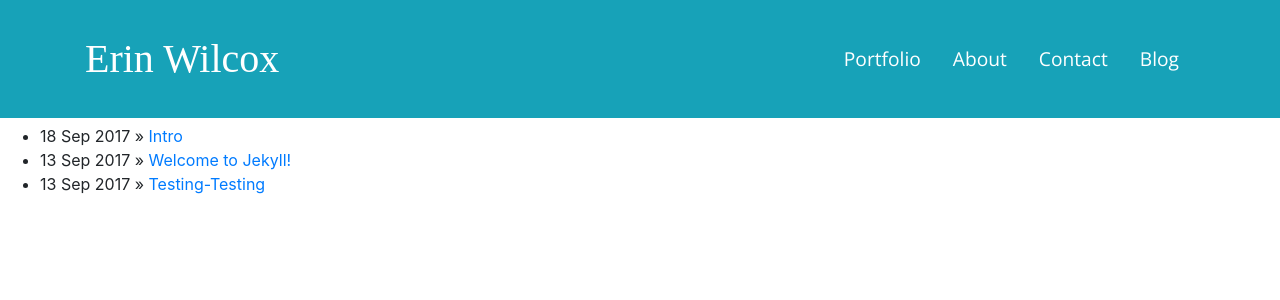
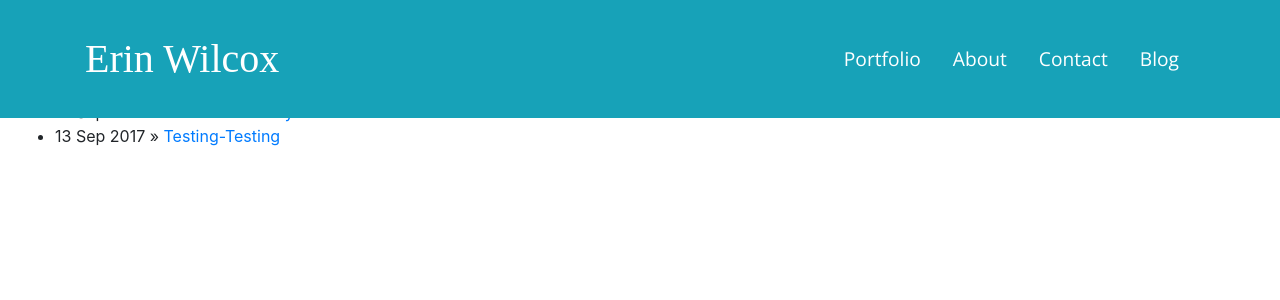
Before and after one commit to brookin8/brookin8.github.io, a Jekyll site: the page built from blog.html, in a window 1280 px wide. Shown: the top 300 px of the page. Built offline with Jekyll 4.4.1, drawn with Linux system fonts in a browser that asks for light colours; some web fonts are replaced.

Commit message:
change default to blog layout

```diff
--- a/_layouts/default.html
+++ b/_layouts/blog.html
@@ -13,7 +13,7 @@
         <style>
             a {
                 text-decoration:none;
-                color:#ffffff;
+                color:#EA632B;
             }
             a.hover {
                 text-decoration: underline;
@@ -24,11 +24,16 @@
 
         {% include header.html %}
 
-        <br>
-        <br>
-        <br>
+        <div class="container-fluid">
 
-          {{ content }}
+            <h1>Blog Posts</h1>
 
+              <ul class="posts">
+                {% for post in site.posts %}
+                  <li><span>{{ post.date | date_to_string }}</span> &raquo; <a href="{{ post.url }}">{{ post.title }}</a></li>
+                {% endfor %}
+              </ul>
+
+        </div>
     </body>
 </html>
--- a/blog.html
+++ b/blog.html
@@ -2,19 +2,7 @@
 # You don't need to edit this file, it's empty on purpose.
 # Edit theme's home layout instead if you wanna make some changes
 # See: https://jekyllrb.com/docs/themes/#overriding-theme-defaults
-layout: default
+layout: blog
 permalink: /blog/
 title: Erin's Blog
 ---
-
-<div>
-
-<h1>Blog Posts</h1>
-
-  <ul class="posts">
-    {% for post in site.posts %}
-      <li><span>{{ post.date | date_to_string }}</span> &raquo; <a href="{{ post.url }}">{{ post.title }}</a></li>
-    {% endfor %}
-  </ul>
-
-</div>
```
